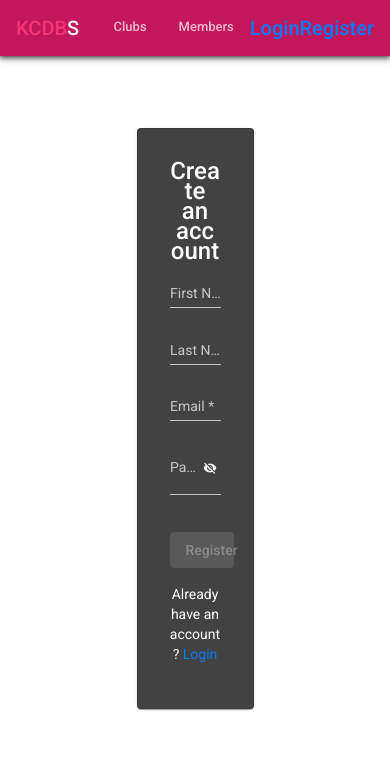
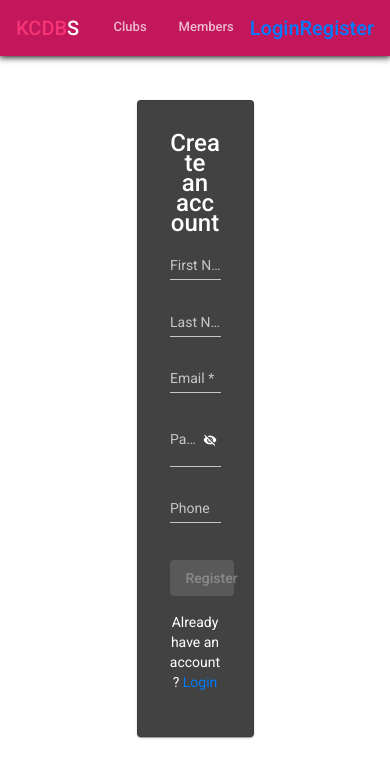
Before and after one commit to SafwanSa/KCDBS-app, an Angular app: page /register in a window 390 px wide. Shown: the top 778 px of the page. Built offline with nearby package versions, Linux system fonts and the light colour scheme.

Commit message:
Implement the register with adding the phone to the user

```diff
--- a/src/app/components/register/register.component.html
+++ b/src/app/components/register/register.component.html
@@ -5,7 +5,12 @@
       <div class="firstName">
         <mat-form-field appearance="legacy" color="primary">
           <mat-label>First Name</mat-label>
-          <input matInput formControlName="firstName" autocomplete="off" />
+          <input
+            matInput
+            formControlName="firstName"
+            autocomplete="off"
+            required
+          />
           <mat-error *ngIf="firstName.invalid">{{
             getErrorMessage()
           }}</mat-error>
@@ -14,7 +19,12 @@
 
       <mat-form-field appearance="legacy" color="primary">
         <mat-label>Last Name</mat-label>
-        <input matInput formControlName="lastName" autocomplete="off" />
+        <input
+          matInput
+          formControlName="lastName"
+          autocomplete="off"
+          required
+        />
         <mat-error *ngIf="lastName.invalid">{{ getErrorMessage() }}</mat-error>
       </mat-form-field>
 
@@ -40,6 +50,7 @@
             formControlName="password"
             autocomplete="off"
             [type]="hidePassword ? 'password' : 'text'"
+            required
           />
           <button
             mat-icon-button
@@ -57,6 +68,19 @@
           }}</mat-error>
         </mat-form-field>
       </div>
+
+      <div class="email">
+        <mat-form-field appearance="legacy">
+          <mat-label>Phone</mat-label>
+          <input
+            matInput
+            placeholder="e.g. 0534501056"
+            autocomplete="off"
+            formControlName="phone"
+          />
+        </mat-form-field>
+      </div>
+
       <mat-error *ngIf="serverMessage !== ''">{{ serverMessage }}</mat-error>
       <button
         type="submit"
--- a/src/app/components/register/register.component.ts
+++ b/src/app/components/register/register.component.ts
@@ -26,7 +26,8 @@ export class RegisterComponent implements OnInit {
       firstName: ['', [Validators.required]],
       lastName: ['', [Validators.required]],
       email: ['', [Validators.required, Validators.email]],
-      password: ['', [Validators.required, Validators.minLength(6)]]
+      password: ['', [Validators.required, Validators.minLength(6)]],
+      phone: ['']
     });
   }
 
@@ -46,6 +47,10 @@ export class RegisterComponent implements OnInit {
     return this.form.get('password');
   }
 
+  get phone(): any {
+    return this.form.get('phone');
+  }
+
   getErrorMessage(): string {
     if (this.password.hasError('minlength')) {
       return 'Password must be at least 6 characters';
@@ -62,7 +67,9 @@ export class RegisterComponent implements OnInit {
 
   onSubmit(): void {
     this.loading = true;
-    this.authService.register(this.firstName.value, this.lastName.value, this.email.value, this.password.value).subscribe(user => {
+    this.authService.register(this.firstName.value, this.lastName.value, this.email.value, this.password.value,
+      this.phone.value === '' ? null : this.phone.value
+    ).subscribe(user => {
       if (user) {
         this.router.navigateByUrl('/');
       }
--- a/src/app/models/user.ts
+++ b/src/app/models/user.ts
@@ -5,4 +5,5 @@ export class User {
   email: string;
   type: string;
   status: string;
+  phone: string;
 }
--- a/src/app/services/auth.service.ts
+++ b/src/app/services/auth.service.ts
@@ -51,12 +51,13 @@ export class AuthService {
   }
 
 
-  register(firstName: string, lastName: string, email: string, password: string): Observable<User> {
+  register(firstName: string, lastName: string, email: string, password: string, phone: string): Observable<User> {
     let body = new HttpParams();
     body = body.set('email', email);
     body = body.set('password', password);
     body = body.set('firstName', firstName);
     body = body.set('lastName', lastName);
+    body = body.set('phone', phone);
     return this.http.post<User>(this.path.registerUser, body).pipe(map(user => {
       if (user) {
         localStorage.setItem('currentUser', JSON.stringify(user));
```
